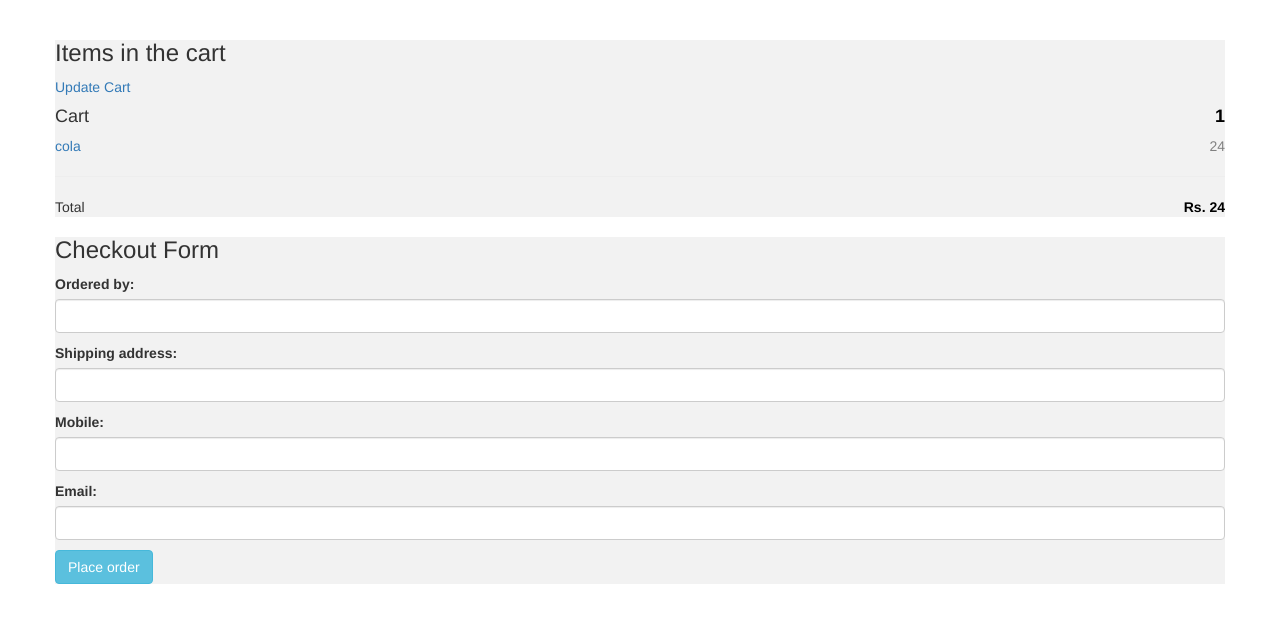
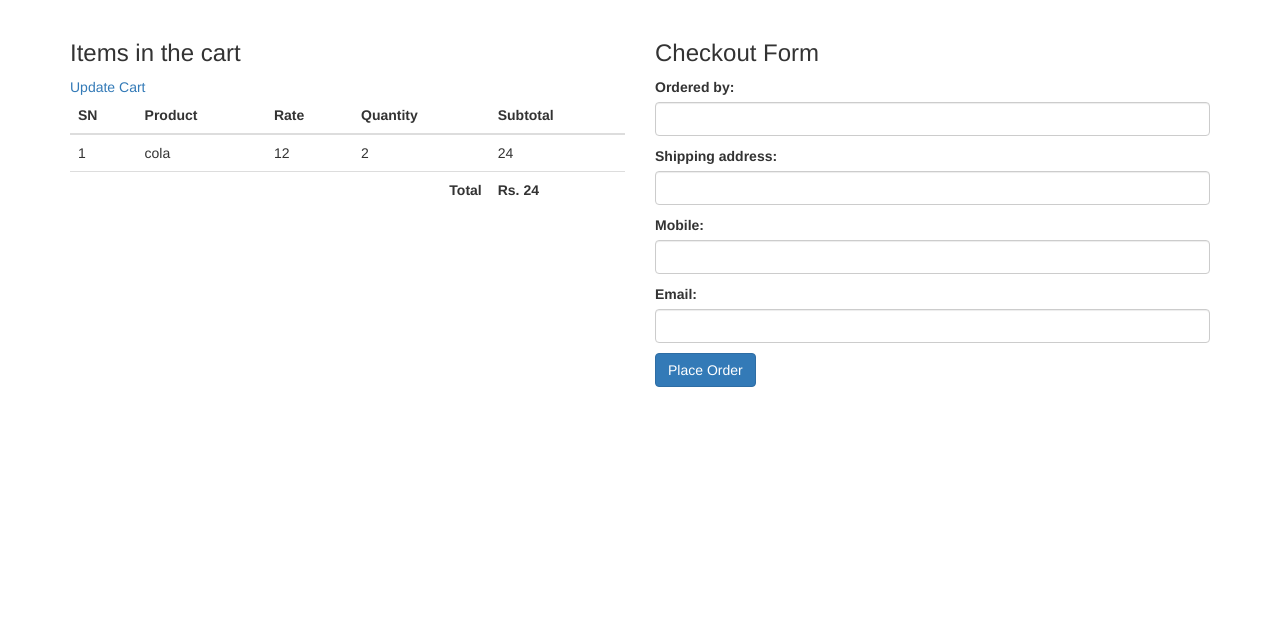
Before and after one commit to hasanasif96/ecomapp, a Django app: template templates/checkout.html in a window 1280 px wide. Shown: the part 52-675 px from the top of the page. Run offline with Django 3.2, Linux system fonts and the light colour scheme; the template is opened without the code that fills it: values that come from a table or form of the project are taken from there, others are empty; data comes from the database, SQL or seed files in the repository; some libraries are stand-ins or nearby versions.

Commit message:
Update checkout.html

```diff
--- a/templates/checkout.html
+++ b/templates/checkout.html
@@ -3,52 +3,46 @@
 {% block title %}Checkout {% endblock %}
 
 {% block content %}
-
-<style>
-span.price {
-  float: right;
-  color: grey;
-
-.column {
-  float: left;
-  width: 50%;
-}
-
-/* Clear floats after the columns */
-.row:after {
-  content: "";
-  display: table;
-  clear: both;
-}
-</style>
-
 <div class="container">
     <div class="row">
-        <div class="column" style="background-color: #f2f2f2;">
+        <div class="col-md-6">
             <h3>Items in the cart</h3>
             <a href="{% url 'ecomapp:mycart' %}">Update Cart</a>
-
-              <h4>Cart <span class="price" style="color:black"><i class="fa fa-shopping-cart"></i> <b>{{cart.cartproduct_set.all|length }}</b></span></h4>
+            <table class="table">
+                <thead>
+                    <tr>
+                        <th>SN</th>
+                        <th>Product</th>
+                        <th>Rate</th>
+                        <th>Quantity</th>
+                        <th>Subtotal</th>
+                    </tr>
+                </thead>
+                <tbody>
                     {% for cp in cart.cartproduct_set.all %}
-                  <p><a href="#">{{cp.product.title}}</a> <span class="price">{{cp.subtotal}}</span></p>
+                    <tr>
+                        <td>{{forloop.counter}}</td>
+                        <td>{{cp.product.title}}</td>
+                        <td>{{cp.rate}}</td>
+                        <td>{{cp.quantity}}</td>
+                        <td>{{cp.subtotal}}</td>
+                    </tr>
                     {% endfor %}
-                   <hr>
-                  <p>Total <span class="price" style="color:black"><b>Rs. {{cart.total}}</b></span></p>
+                    <tr>
+                        <th colspan="4" class="text-right">Total</th>
+                        <th>Rs. {{cart.total}}</th>
+                    </tr>
+                </tbody>
+            </table>
         </div>
-
-
-
-        <div class="column" style="background-color: #f2f2f2;">
+        <div class="col-md-6">
             <h3>Checkout Form</h3>
-            <div class="form-group">
             <form action="" method="POST">
                 {% csrf_token %}
                 {{form.as_p}}
-                    <button class="btn btn-info">Place order</button>
+                <button class="btn btn-primary">Place Order</button>
             </form>
         </div>
     </div>
 </div>
-</div>
-
 {% endblock %}
```
Lines whose indentation alone changed are shown as unchanged.
